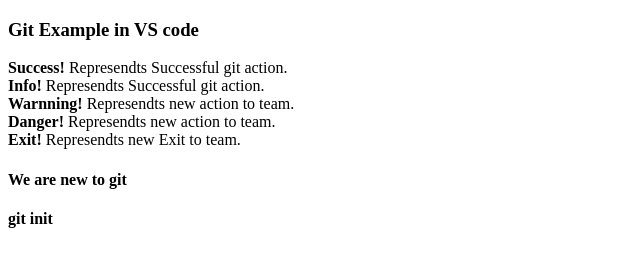
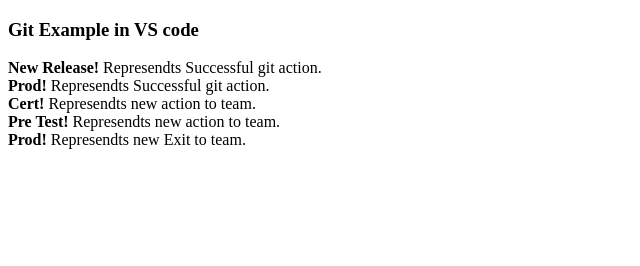
Before and after one commit to k4kranti/git_test, a plain HTML site: page index.html in a window 1280 px wide. Shown: the whole page, without its empty margins (0-640 px from the left). Drawn offline with Linux system fonts and the light colour scheme.

Commit message:
Added Features

```diff
--- a/index.html
+++ b/index.html
@@ -2,19 +2,18 @@
 <html lang="en">
     <head>
         <title>
-            Better Simple Git Example
+            Better Simple Git Example New Feature Brach
             <meta charset="utf-8">
         </title>
     </head>
     <body>
         <h3> Git Example in VS code</h3>
-        <strong>Success!</strong> Represendts Successful git action. </br>
-        <strong>Info!</strong> Represendts Successful git action. </br>
-        <strong>Warnning!</strong> Represendts new action to team. </br>
-        <strong>Danger! </strong> Represendts new action to team. </br>
-        <strong>Exit! </strong> Represendts new Exit to team. </br>
+        <strong>New Release!</strong> Represendts Successful git action. </br>
+        <strong>Prod!</strong> Represendts Successful git action. </br>
+        <strong>Cert!</strong> Represendts new action to team. </br>
+        <strong>Pre Test! </strong> Represendts new action to team. </br>
+        <strong>Prod! </strong> Represendts new Exit to team. </br>
 
-        <h4> We are new to git</h4>
-        <strong> git init</strong>
+
     </body>
 </html>
```
